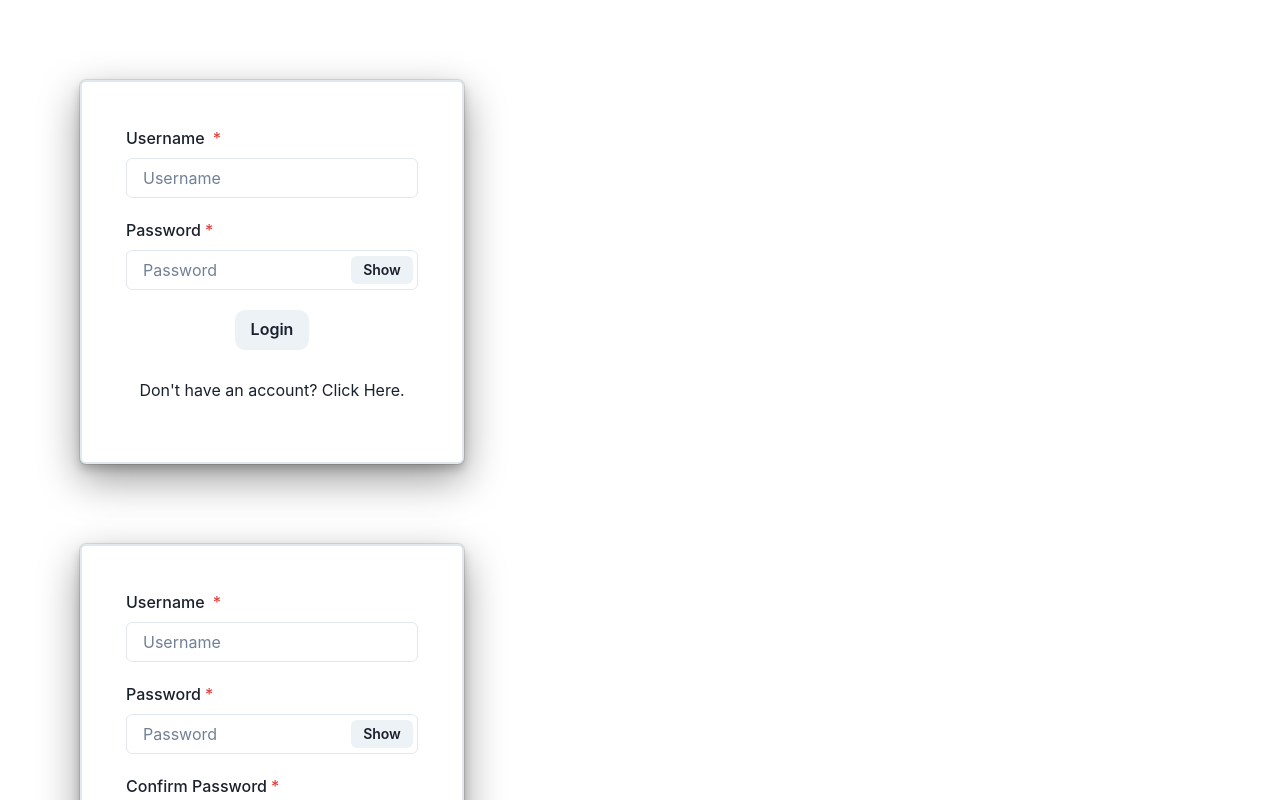
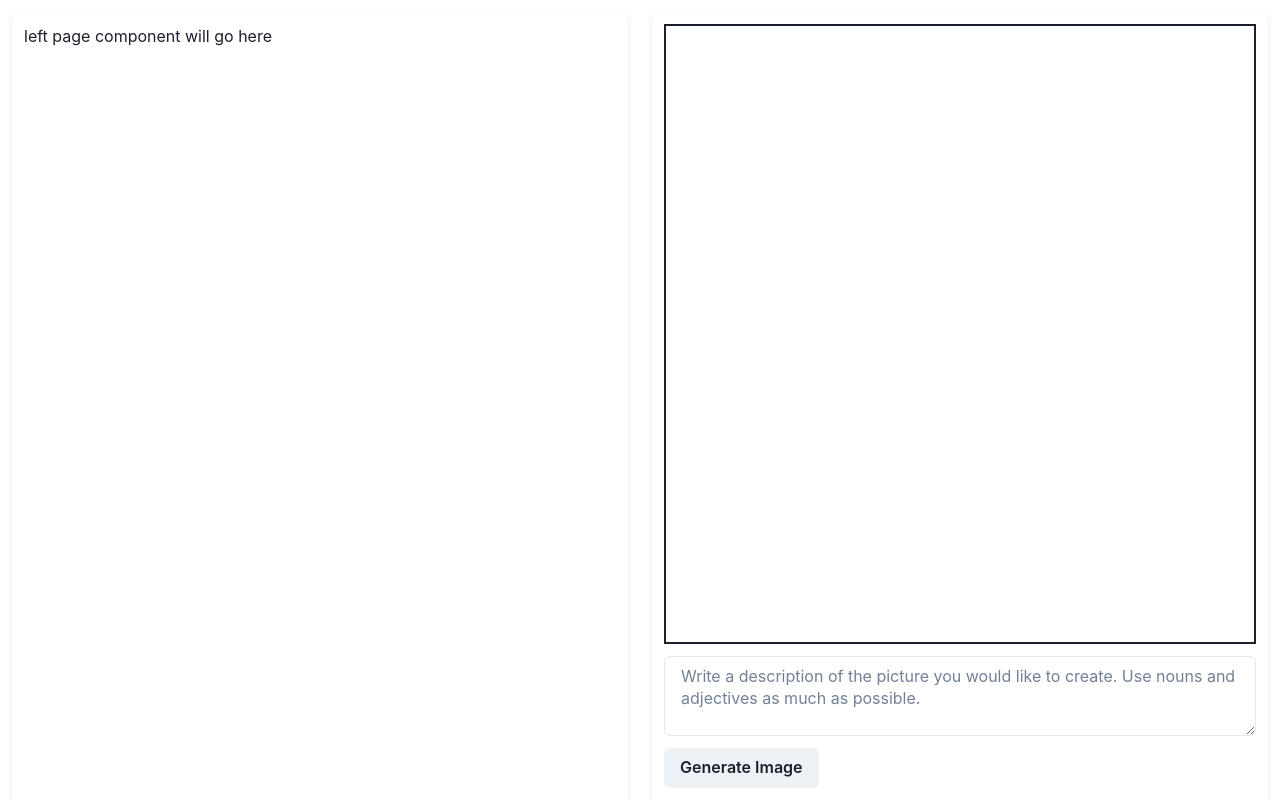
Before and after one commit to MarcelPratikto/MyStoryIllustrator, a React (Create React App) app in the folder Client/my-story-illustrator-client/: page / in a window 1280 px wide. Shown: the top 800 px of the page. Built offline with nearby package versions, Linux system fonts and the light colour scheme.

Commit message:
added request for generating images. Still needs testing.

```diff
--- a/Client/my-story-illustrator-client/src/App.js
+++ b/Client/my-story-illustrator-client/src/App.jsx
@@ -1,14 +1,12 @@
 import { ChakraProvider } from '@chakra-ui/react'
 import LoginForm from './components/login/loginForm';
 import CreateAccForm from './components/login/createAccForm';
+import BookPage from './pages/bookPage';
 
 function App() {
   return (
     <ChakraProvider>
-      <div className="App">
-        <LoginForm />
-        <CreateAccForm />
-      </div>
+      <BookPage />
     </ChakraProvider>
   );
 }
--- /dev/null
+++ b/Client/my-story-illustrator-client/src/components/read_book/generateImage.jsx
@@ -0,0 +1,68 @@
+import { Image, Box, Flex, Button, Textarea, Spinner, Text } from '@chakra-ui/react';
+import { useState, useRef, useEffect } from 'react';
+import useHttp from '../../util/use-http';
+
+function GenerateImage(props) {
+    const [prompt] = useState('');
+    const [imageUrl, setImageUrl] = useState('')
+    const { isLoading, error, sendRequest } = useHttp();
+
+    const captionInputRef = useRef();
+
+    const generateImage = () => {
+
+        const request = {
+            prompt: captionInputRef.current.value,
+            username: 'testUser', //change this later to use real username
+            style: "Vincent Van Gogh"
+        }
+        sendRequest({
+          url: 'http://localhost:8080/generateImage',
+          method: 'POST',
+          body: request,
+          headers: {
+            "Content-Type": "application/json"
+          }
+        }, response => {
+                //handle success
+                setImageUrl(response.imageUrl);
+
+        })
+
+    }
+    useEffect(() => {
+        if (error) {
+            //image generation server is down. Use dummy image instead
+            setImageUrl(`https://lightwidget.com/wp-content/uploads/local-file-not-found.png`)
+            console.log('there was an error getting the image')
+        }
+
+    }, [error]);
+
+    return(
+        <Flex flexDirection="column" height="100%">
+            <Flex flexGrow={1} border={imageUrl == "" && "2px"} justify="center">
+                <Image
+                    src={imageUrl}
+                    alt={prompt}
+                />
+            </Flex>
+            <Box>
+                <Textarea
+                    mt={3}
+                    w="full"
+                    ref={captionInputRef}
+                    placeholder='Write a description of the picture you would like to create. Use nouns and adjectives as much as possible.'
+                ></Textarea>
+                <Flex alignItems="center">
+                    <Button my={3} onClick={generateImage} disabled={isLoading}>Generate Image</Button>
+                    {isLoading && <Spinner ml={2} />}
+                    {error && <Text color="red" ml={2}>An error occurred. Please try again later.</Text>}
+                </Flex>
+            </Box>
+        </Flex>
+
+    );
+}
+
+export default GenerateImage;
--- /dev/null
+++ b/Client/my-story-illustrator-client/src/components/read_book/genericPage.jsx
@@ -0,0 +1,21 @@
+import { Box } from "@chakra-ui/react"
+
+function GenericPage(props) {
+
+
+    return (
+        <Box
+            w="100%"
+            maxH="800px"
+            h="100vh"
+            m={3}
+            p={3}
+            borderRadius="md"
+            shadow="base"
+        >
+            {props.children}
+        </Box>
+    )
+}
+
+export default GenericPage
--- /dev/null
+++ b/Client/my-story-illustrator-client/src/components/read_book/leftPage.jsx
@@ -0,0 +1,14 @@
+import { Box } from "@chakra-ui/react"
+import GenericPage from "./genericPage"
+
+function LeftPage() {
+
+
+    return (
+        <GenericPage>
+            left page component will go here
+        </GenericPage>
+    )
+}
+
+export default LeftPage
--- /dev/null
+++ b/Client/my-story-illustrator-client/src/components/read_book/page_footer.jsx
@@ -0,0 +1,28 @@
+// You can put if statements in the return statement using the && notation
+
+function PageFooter(props) {
+    // if (typeof(props.nextPage) !== 'undefined' && props.nextPage != null) {
+    //     const nextPage = props.nextPage
+    // }else{
+    //     const nextPage = null
+    // }
+
+    // if (typeof(props.previousPage) !== 'undefined' && props.previousPage != null) {
+    //     const previousPage = props.previousPage
+    // }else{
+    //     const previousPage = null
+    // }
+
+    return(
+        <div>
+            {/* {(previousPage != null) &&
+                <PreviousPageArrow />
+            }
+            {(nextPage != null) &&
+                <NextPageArrow />
+            } */}
+        </div>
+    );
+}
+
+export default PageFooter
--- a/Client/my-story-illustrator-client/src/components/read_book/read_book.js
+++ b/Client/my-story-illustrator-client/src/components/read_book/read_book.jsx
@@ -1,5 +1,5 @@
 // pageText will be blank if it's a new page
-import ImagePage from "./image_page";
+import ImagePage from "./generateImage";
 
 function ReadBook(props) {
     const mode = props.mode
--- /dev/null
+++ b/Client/my-story-illustrator-client/src/components/read_book/rightPage.jsx
@@ -0,0 +1,14 @@
+import GenerateImage from "./generateImage"
+import GenericPage from "./genericPage"
+
+function RightPage() {
+
+
+    return (
+        <GenericPage>
+            <GenerateImage mode="edit"/>
+        </GenericPage>
+    )
+}
+
+export default RightPage
--- a/Client/my-story-illustrator-client/src/global.css
+++ /dev/null
@@ -1,32 +0,0 @@
-#root {
-    border: 2px solid black;
-
-}
-
-#header {
-    border: 5px solid black;
-    display: grid;
-    height: 250px;
-    grid-auto-columns: 1fr;
-}
-
-#goBackButton{
-    grid-column: 1;
-    width: 100px;
-}
-
-#title{
-    grid-column: 2;
-    border: 2px solid black;
-    width: 100px;
-}
-
-#userSettingsButton{
-    grid-column: 3;
-    width: 100px;
-}
-
-#userSettingsButton img{
-    width: 50px;
-    height: 50px;
-}
--- /dev/null
+++ b/Client/my-story-illustrator-client/src/pages/bookPage.jsx
@@ -0,0 +1,21 @@
+import { Box, Flex } from "@chakra-ui/react"
+import LeftPage from "../components/read_book/leftPage"
+import RightPage from "../components/read_book/rightPage"
+import PageFooter from "../components/read_book/page_footer"
+
+//the main page showing an open book
+function BookPage() {
+
+
+    return (
+        <Box>
+            <Flex justify="space-between">
+                <LeftPage />
+                <RightPage />
+            </Flex>
+            <PageFooter />
+        </Box>
+    )
+}
+
+export default BookPage
```
Also changed, not shown: Client/my-story-illustrator-client/src/components/read_book/image_page.js (deleted, +0 -28 lines), Client/my-story-illustrator-client/src/components/read_book/page_footer.js (deleted, +0 -26 lines), Client/my-story-illustrator-client/src/pages/homepage.jsx (renamed from Client/my-story-illustrator-client/src/pages/homepage.js), 1 other file (tests, documents, lock files or other folders).
